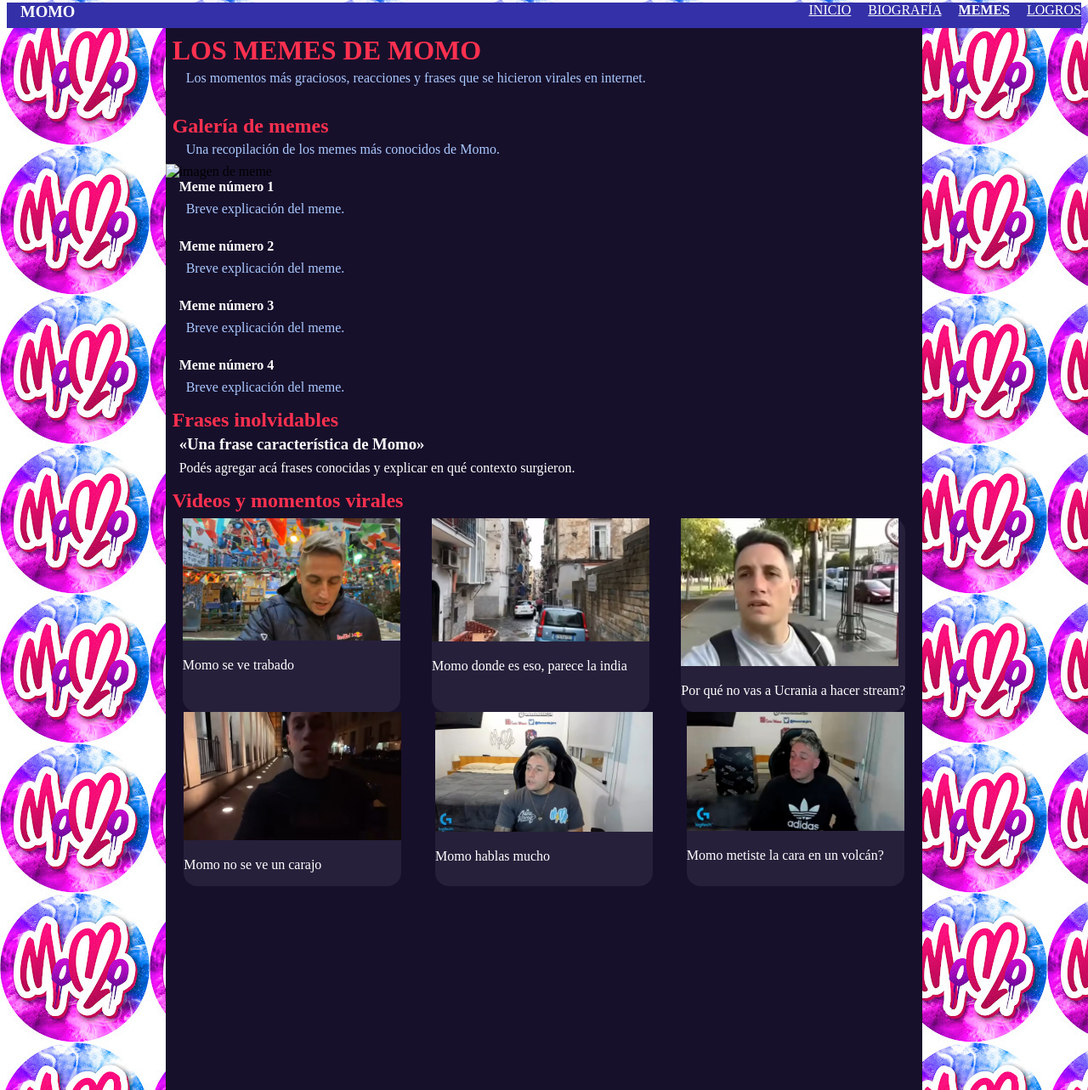
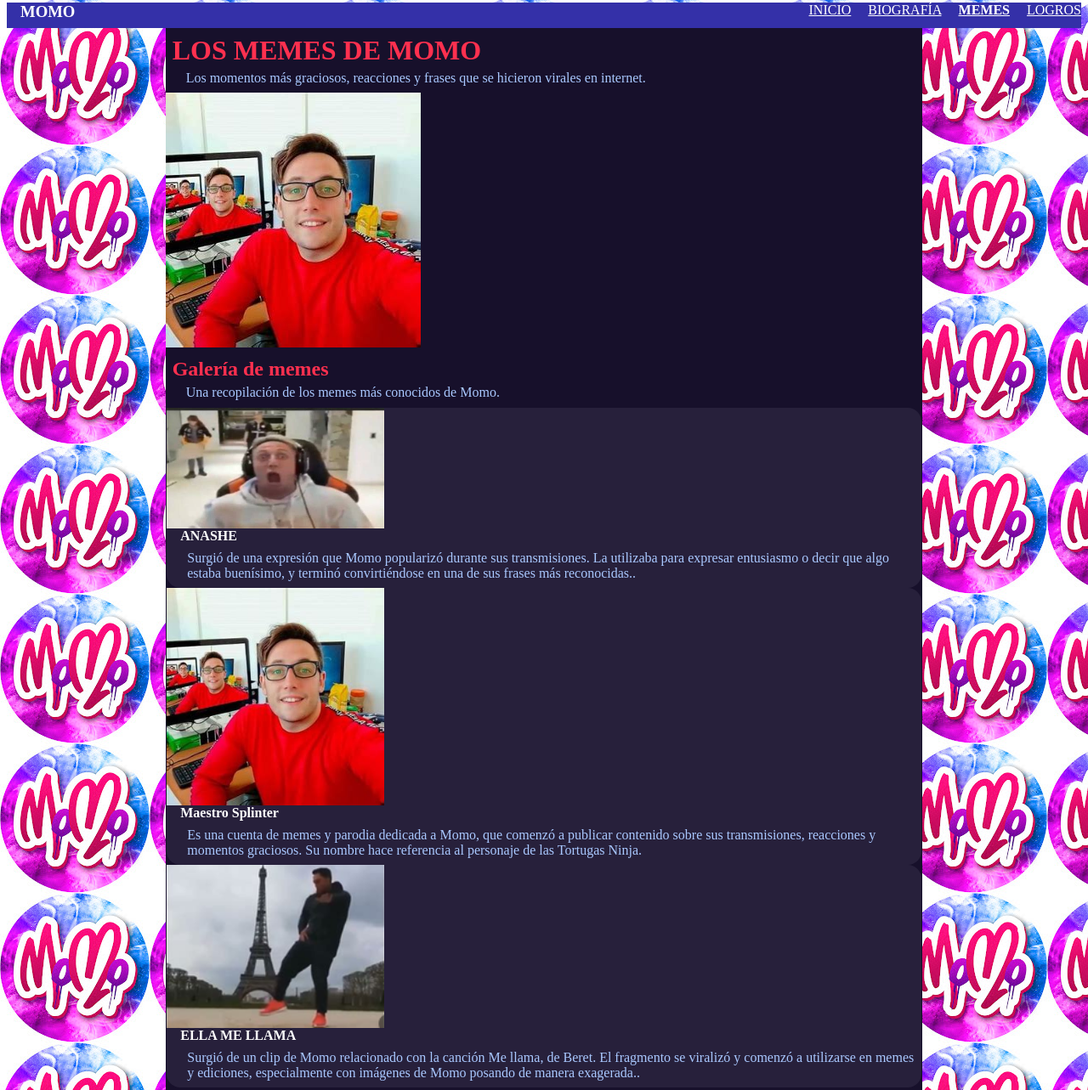
Before and after one commit to Chinard0/proyecto-midera, a plain HTML site: page memes.html in a window 1280 px wide. Shown: the part 5-1288 px from the top of the page at 85% size. Drawn offline with Linux system fonts and the light colour scheme.

Commit message:
Actualización 8 casa jueves

```diff
--- a/estilo.css
+++ b/estilo.css
@@ -48,7 +48,7 @@ main {
 }
 
 .imgs-grandes {
-    width: 50rem;
+    width: 45rem;
 }
 
 .imgs-mid {
@@ -76,7 +76,7 @@ main {
 
 .sectioncuadros {
     display: flex;
-    flex-wrap:wrap;
+    flex-wrap:wrap ;
     margin: 0.1rem;
     justify-content: space-around;
 }
@@ -94,15 +94,15 @@ main {
 }
 
 #main-index {
-    height: 82vh;
+    height: 92vh;
 }
 
 #main-biografia {
-    height: 205vh;
+    height: 255vh;
 }
 
 #main-memes {
-    height: 235vh;
+    height: 257vh;
 }
 
 #main-logros {
--- a/memes.html
+++ b/memes.html
@@ -14,7 +14,7 @@
 
         <h3 class="txtnormal">MOMO</h3>
         <nav>
-            <a href="main.html" class="txtnormal">INICIO</a>
+            <a href="index.html" class="txtnormal">INICIO</a>
             <a href="memes.html" class="txtnormal">BIOGRAFÍA</a>
             <a href="biografia.html" class="txtnormal"><strong>MEMES</strong></a>
             <a href="logros.html" class="txtnormal">LOGROS</a>
@@ -26,40 +26,44 @@
 
         <h1 class="titulos">LOS MEMES DE MOMO</h1>
         <p class="parrafos">Los momentos más graciosos, reacciones y frases que se hicieron virales en internet.</p>
-        <img src="" alt="">
+        <img src="assets/maestro-splinter.jpg" alt="">
 
         <h2 class="titulos">Galería de memes</h2>
         <p class="parrafos">Una recopilación de los memes más conocidos de Momo.</p>
 
 
         <!-- memes que son solo imagenes tito calderon, momo velada y algun otro -->
-        <div>
-            <img src="" alt="imagen de meme">
-            <h4 class="txtnormal">Meme número 1</h4>
-            <p class="parrafos">Breve explicación del meme.</p>
-        </div>
-        <div>
-            <img src="" alt="">
-            <h4 class="txtnormal">Meme número 2</h4>
-            <p class="parrafos">Breve explicación del meme.</p>
-        </div>
-        <div>
-            <img src="" alt="">
-            <h4 class="txtnormal">Meme número 3</h4>
-            <p class="parrafos">Breve explicación del meme.</p>
-        </div>
-        <div>
-            <img src="" alt="">
-            <h4 class="txtnormal">Meme número 4</h4>
-            <p class="parrafos">Breve explicación del meme.</p>
-        </div>
+
+        <section class="sectioncuadros">
+
+            <div class="cuadros">
+                <img src="assets/ANASHE.jpg" alt="imagen de meme" class="imgs">
+                <h4 class="txtnormal">ANASHE</h4>
+                <p class="parrafos">Surgió de una expresión que Momo popularizó durante sus transmisiones. La utilizaba
+                    para expresar entusiasmo o decir que algo estaba buenísimo, y terminó convirtiéndose en una de sus
+                    frases más reconocidas..</p>
+            </div>
+
+            <div class="cuadros">
+                <img src="assets/maestro-splinter.jpg" alt="" class="imgs">
+                <h4 class="txtnormal">Maestro Splinter</h4>
+                <p class="parrafos">Es una cuenta de memes y parodia dedicada a Momo, que comenzó a publicar contenido sobre sus transmisiones, reacciones y momentos graciosos. Su nombre hace referencia al personaje de las Tortugas Ninja.</p>
+            </div>
+
+            <div class="cuadros">
+                <img src="assets/momo-ellamellama-paris.png" alt="" class="imgs">
+                <h4 class="txtnormal">ELLA ME LLAMA</h4>
+                <p class="parrafos">Surgió de un clip de Momo relacionado con la canción Me llama, de Beret. El fragmento se viralizó y comenzó a utilizarse en memes y ediciones, especialmente con imágenes de Momo posando de manera exagerada..</p>
+            </div>
+
+        </section>
 
         <!-- linea divisora horizontal -->
 
-        <h2 class="titulos">Frases inolvidables</h2>
+        <h2 class="titulos">Frase inolvidable</h2>
         <section>
-            <h3 class="txtnormal">«Una frase característica de Momo»</h3>
-            <p class="txtnormal">Podés agregar acá frases conocidas y explicar en qué contexto surgieron.</p>
+            <h3 class="txtnormal">UN OSO WACHO</h3>
+
         </section>
 
         <!-- linea divisora horizontal -->
@@ -81,7 +85,7 @@
 
             <div class="cuadros">
                 <a
-                    href="https://www.youtube.com/watch?v=U0M3l45-xAw&pp=ygUcbW9tbyBwb3JxdWUgbm8gdmFzIGEgdWNyYW5pYdIHCQnqBwGHKiGM7w%3D%3D" ><img
+                    href="https://www.youtube.com/watch?v=U0M3l45-xAw&pp=ygUcbW9tbyBwb3JxdWUgbm8gdmFzIGEgdWNyYW5pYdIHCQnqBwGHKiGM7w%3D%3D"><img
                         src="assets/momoucrania.jpg" alt="momo porque no vas a ucrania" class="imgs"></a>
                 <p class="txtdescripcion">Por qué no vas a Ucrania a hacer stream?</p>
             </div>
@@ -115,7 +119,7 @@
     <footer class="paton">
 
         <p class="txtnormal">Seguílo en sus redes</p>
-        <nav>
+        <nav class="nav-enlaces">
             <a href="https://www.youtube.com/channel/UCUPo6rpxItiqyLLBu9EBB_Q">
                 <img src="/assets/logo_youtube.png" alt="logo youtube" class="logos">
             </a>
```
Also changed, not shown: biografia.html (+16 -8 lines), index.html (+2 -2 lines), logros.html (+1 -1 lines), assets/ANASHE.jpg (added), assets/maestro-splinter.jpg (added), assets/momo-cara-a-cara.png (added), assets/momo-chinardos.png (added), assets/momo-ellamellama-paris.png (added), assets/momo-entrevista.png (added), assets/momo-hell-let-lose.png (added), assets/momo-mundial-brasil-2014.png (added), assets/momo-museo-polonia.png (added), assets/titocalderon.webp (added).
